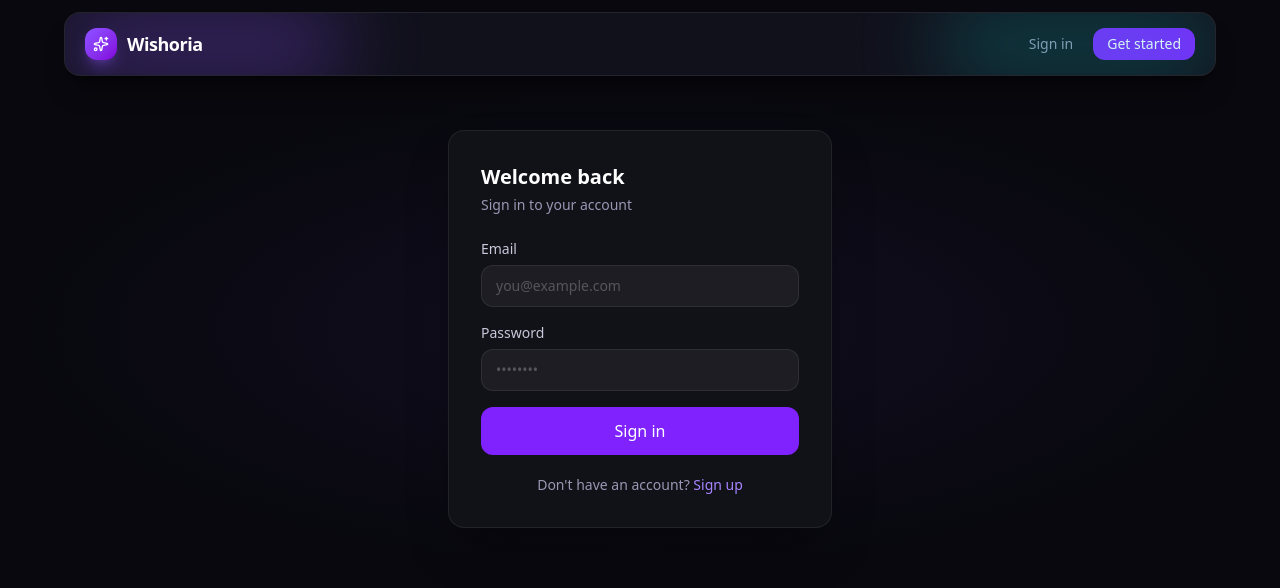
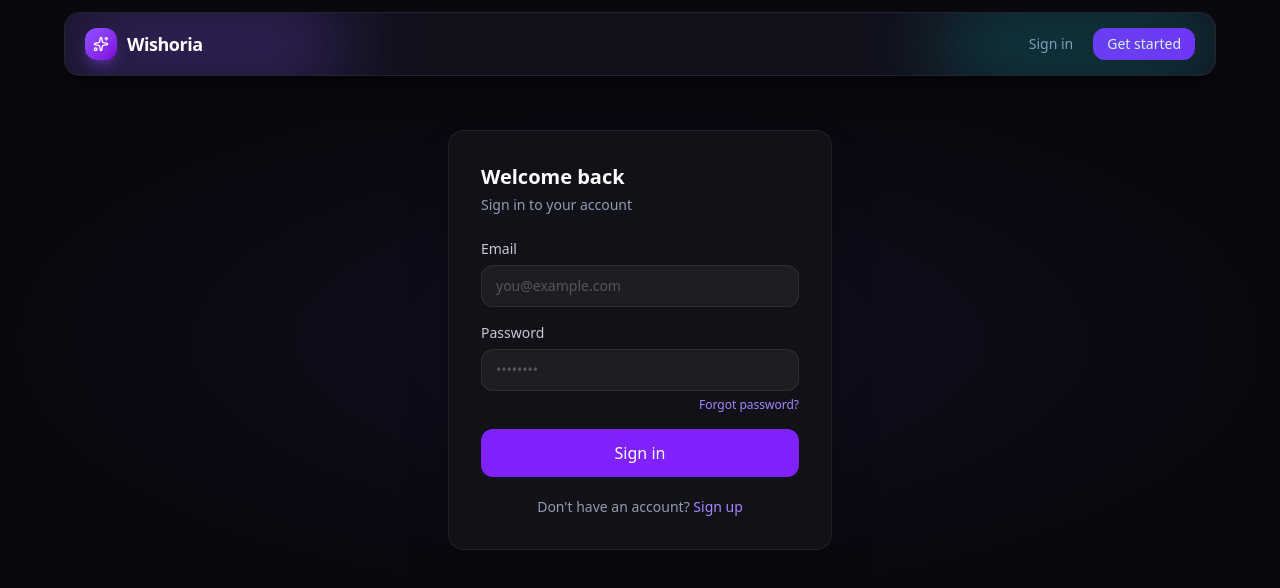
Before and after one commit to OleksandrYastriebov/wishoria-ui.frontend, a React (Vite) app: page /sign-in in a window 1280 px wide. Shown: the top 588 px of the page. Built offline with nearby package versions, Linux system fonts and the light colour scheme; no server answers.

Commit message:
Add forgot password functionality

```diff
--- a/src/App.tsx
+++ b/src/App.tsx
@@ -10,6 +10,8 @@ import WishlistsPage from './pages/WishlistsPage';
 import WishlistDetailPage from './pages/WishlistDetailPage';
 import ProfilePage from './pages/ProfilePage';
 import PublicProfilePage from './pages/PublicProfilePage';
+import ForgotPasswordPage from './pages/ForgotPasswordPage';
+import ResetPasswordPage from './pages/ResetPasswordPage';
 
 const queryClient = new QueryClient({
   defaultOptions: {
@@ -92,6 +94,22 @@ function AppRoutes() {
         }
       />
       <Route
+        path="/forgot-password"
+        element={
+          <GuestRoute>
+            <ForgotPasswordPage />
+          </GuestRoute>
+        }
+      />
+      <Route
+        path="/reset-password"
+        element={
+          <GuestRoute>
+            <ResetPasswordPage />
+          </GuestRoute>
+        }
+      />
+      <Route
         path="/wishlists"
         element={
           <ProtectedRoute>
--- a/src/api/endpoints.ts
+++ b/src/api/endpoints.ts
@@ -7,6 +7,8 @@ import type {
   UserProfileDto,
   UpdateProfileRequest,
   ChangePasswordRequest,
+  ForgotPasswordRequest,
+  ResetPasswordRequest,
   WishListsResponse,
   WishListDto,
   CreateWishlistRequest,
@@ -42,6 +44,12 @@ export const signOut = () =>
 
 export const resendConfirmationEmail = (email: string) =>
   api.post<MessageResponse>('/resend-confirmation-email', { email }).then((r) => r.data);
+
+export const forgotPassword = (data: ForgotPasswordRequest) =>
+  api.post<MessageResponse>('/auth/forgot-password', data).then((r) => r.data);
+
+export const resetPassword = (data: ResetPasswordRequest) =>
+  api.post<MessageResponse>('/auth/reset-password', data).then((r) => r.data);
 
 // ─── Users ────────────────────────────────────────────────────────────────────
 
--- a/src/pages/SignInPage.tsx
+++ b/src/pages/SignInPage.tsx
@@ -63,6 +63,7 @@ export default function SignInPage() {
                 error={errors.email?.message}
                 {...register('email')}
               />
+              <div>
                 <Input
                   label="Password"
                   type="password"
@@ -71,6 +72,15 @@ export default function SignInPage() {
                   error={errors.password?.message}
                   {...register('password')}
                 />
+                <div className="flex justify-end mt-1.5">
+                  <Link
+                    to="/forgot-password"
+                    className="text-xs text-violet-400 hover:text-violet-300 focus-visible:outline-none focus-visible:ring-2 focus-visible:ring-violet-500 rounded transition-colors"
+                  >
+                    Forgot password?
+                  </Link>
+                </div>
+              </div>
 
               {errors.root && (
                 <p className="text-sm text-red-400 text-center">{errors.root.message}</p>
```
Also changed, not shown: src/types/index.ts (+9 -0 lines). Lines whose indentation alone changed are shown as unchanged.
